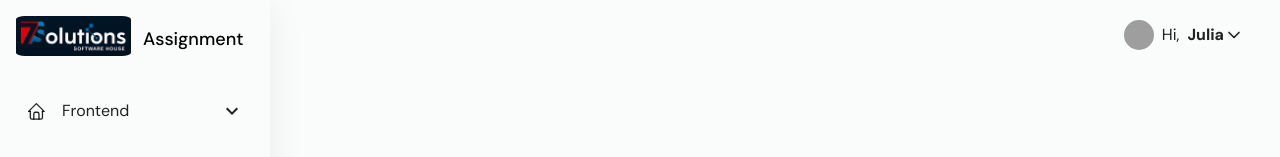
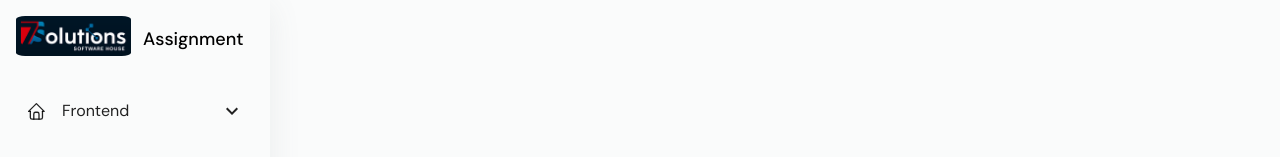
Before and after one commit to Fiw0202/Assignments, a Next.js app: page / in a window 1280 px wide. Shown: the top 157 px of the page. Built offline with nearby package versions, Linux system fonts and the light colour scheme; grey boxes are pictures that could not be loaded.

Commit message:
Update Header.tsx
- ปิดใช้งาน Header Section Profile

```diff
--- a/src/app/(DashboardLayout)/layout/header/Header.tsx
+++ b/src/app/(DashboardLayout)/layout/header/Header.tsx
@@ -46,7 +46,7 @@ const Header = ({toggleMobileSidebar}: ItemType) => {
 
         <Box flexGrow={1} />
         <Stack spacing={1} direction="row" alignItems="center">
-          <Profile />
+          {/* <Profile /> */}
         </Stack>
       </ToolbarStyled>
     </AppBarStyled>
```
